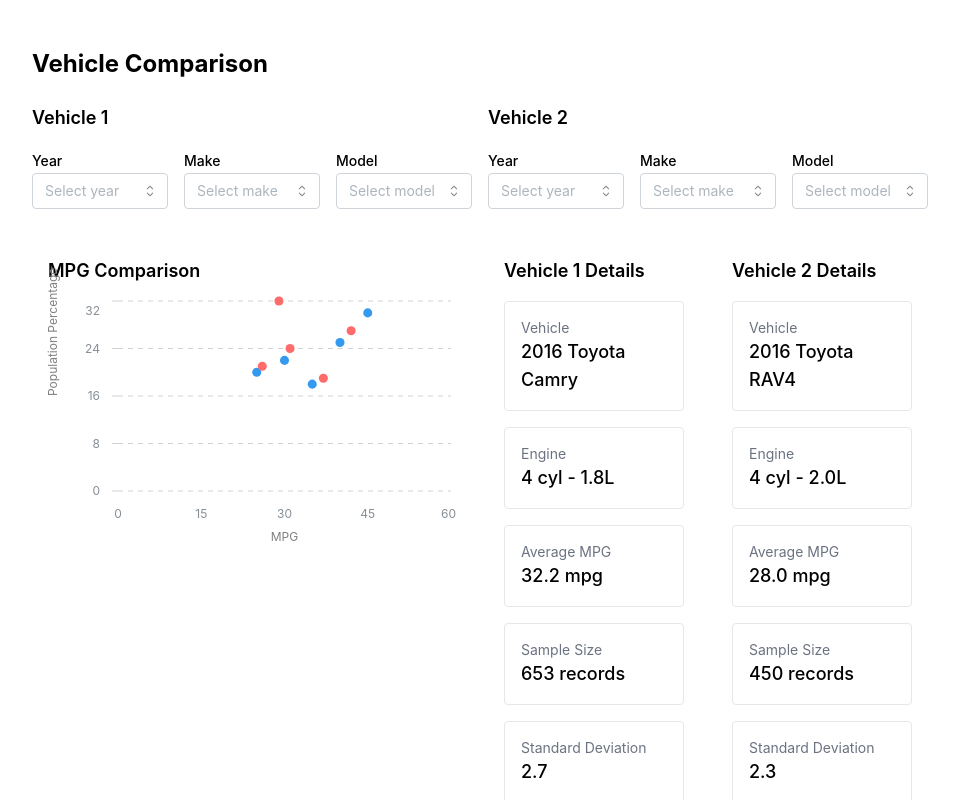
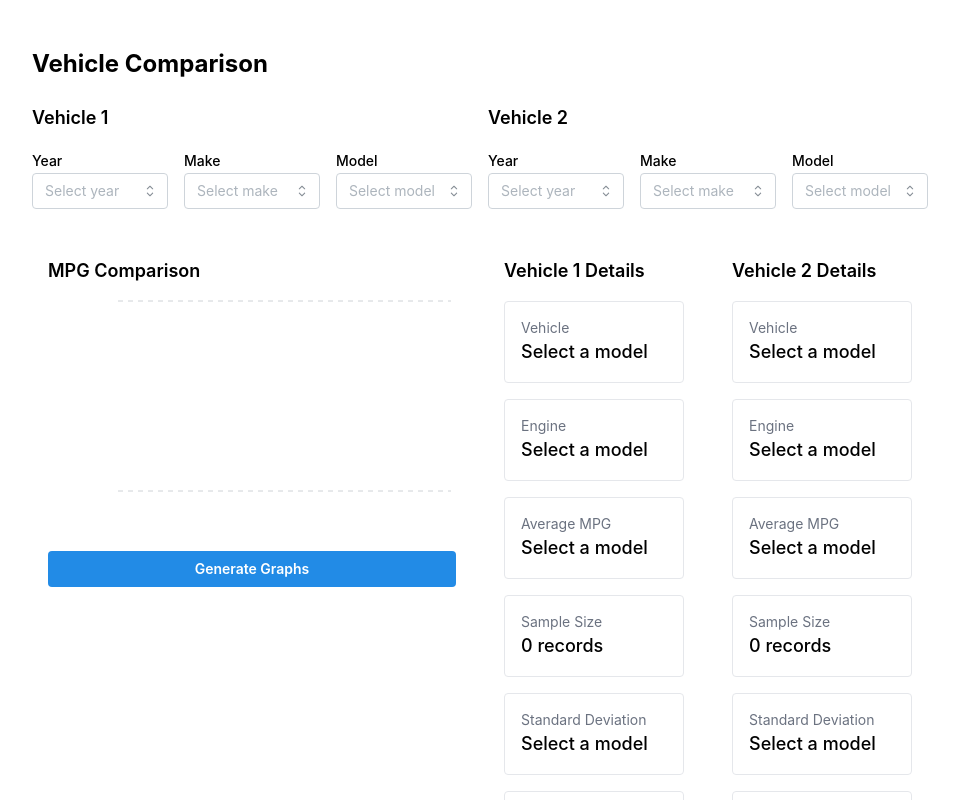
Before and after one commit to Jwaffled/hackutd24, a React (Vite) app in the folder frontend/Fuellytics/: page /examples in a window 1280 px wide. Shown: the top 800 px of the page, without its empty margins (160-1119 px from the left). Built offline with nearby package versions, Linux system fonts and the light colour scheme; no server answers.

Commit message:
finish comparison

```diff
--- a/frontend/Fuellytics/src/components/pages/Comparisons.tsx
+++ b/frontend/Fuellytics/src/components/pages/Comparisons.tsx
@@ -1,7 +1,8 @@
 import React, { useEffect, useState } from 'react';
 
 import { ScatterChart } from '@mantine/charts';
-import { Card, Container, Grid, Paper, Select } from '@mantine/core';
+import { Button, Card, Container, Grid, Paper, Select } from '@mantine/core';
+import { fetchYears, fetchMakes, fetchEntriesByYear, fetchModels, IEntriesResponse } from '../../utils';
 
 type DataItem = {
   value: string;
@@ -70,21 +71,24 @@
   },
 ];
 
-// Mock fetch functions
-const fetchYears = async (): Promise<DataItem[]> => {
-  await new Promise(resolve => setTimeout(resolve, 500));
-  return mockYears;
-};
+function calculateProbabilityDensity (x: number, mean: number, stdDev: number) {
+  // Calculate the normal distribution PDF at point x
+  const exponent = Math.pow(x - mean, 2) / (2 * Math.pow(stdDev, 2));
+  const coefficient = 1 / (stdDev * Math.sqrt(2 * Math.PI));
+  return coefficient * Math.exp(-exponent);
+}
 
-const fetchMakes = async (): Promise<DataItem[]> => {
-  await new Promise(resolve => setTimeout(resolve, 500));
-  return mockMakes;
-};
-
-const fetchModels = async (make: string): Promise<DataItem[]> => {
-  await new Promise(resolve => setTimeout(resolve, 500));
-  return mockModels[make] || [];
-};
+interface GraphData {
+    name: string,
+    color: string,
+    data: Array<{
+      mpg: number,
+      cylinders: number,
+      displacement: number,
+      probability: number,
+      year: number,
+    }>
+}
 
 function ComparisonPage() {
   // State for Vehicle 1
@@ -94,6 +98,9 @@
   const [make1Value, setMake1Value] = useState<string>('');
   const [model1Data, setModel1Data] = useState<DataItem[]>([]);
   const [model1Value, setModel1Value] = useState<string>('');
+  const [generatedVehicle1Data, setGeneratedVehicle1Data] = useState<IEntriesResponse | null>(null);
+  const [average1Mpg, setAverage1Mpg] = useState<number>(0);
+  const [stdDev1Mpg, setStdDev1Mpg] = useState<number>(0);
 
   // State for Vehicle 2
   const [year2Data, setYear2Data] = useState<DataItem[]>([]);
@@ -102,41 +109,145 @@
   const [make2Value, setMake2Value] = useState<string>('');
   const [model2Data, setModel2Data] = useState<DataItem[]>([]);
   const [model2Value, setModel2Value] = useState<string>('');
+  const [average2Mpg, setAverage2Mpg] = useState<number>(0);
+  const [stdDev2Mpg, setStdDev2Mpg] = useState<number>(0);
+  const [generatedVehicle2Data, setGeneratedVehicle2Data] = useState<IEntriesResponse | null>(null);
 
   // Load initial data
+
+  const [graphData, setGraphData] = useState<Array<GraphData>| null>(null);
+
   useEffect(() => {
-    const loadYears = async () => {
-      const years = await fetchYears();
-      setYear1Data(years);
-      setYear2Data(years);
-    };
-    loadYears();
-  }, []);
+    const fetchData = async () => {
+      const yearData = await fetchYears(make1Value, model1Value);
+      setYear1Data(yearData);
+    }
+    fetchData();
+  }, [make1Value, model1Value]);
 
-  // Load makes when year is selected
   useEffect(() => {
-    const loadMakes = async () => {
-      const makes = await fetchMakes();
-      setMake1Data(makes);
-      setMake2Data(makes);
-    };
-    if (year1Value) loadMakes();
+    const fetchData = async () => {
+      const makeData = await fetchMakes(year1Value);
+      setMake1Data(makeData);
+    }
+    fetchData();
   }, [year1Value]);
 
-  // Load models when make is selected
   useEffect(() => {
-    const loadModels = async () => {
+    const fetchData = async () => {
       if (make1Value) {
-        const models = await fetchModels(make1Value);
-        setModel1Data(models);
+        const modelData = await fetchModels(make1Value, year1Value);
+        setModel1Data(modelData);
       }
+    }
+    fetchData();
+  }, [make1Value, year1Value]);
+
+    useEffect(() => {
+    const fetchData = async () => {
+      const yearData = await fetchYears(make2Value, model2Value);
+      setYear2Data(yearData);
+    }
+    fetchData();
+  }, [make2Value, model2Value]);
+
+  useEffect(() => {
+    const fetchData = async () => {
+      const makeData = await fetchMakes(year2Value);
+      setMake2Data(makeData);
+    }
+    fetchData();
+  }, [year2Value]);
+
+  useEffect(() => {
+    const fetchData = async () => {
       if (make2Value) {
-        const models = await fetchModels(make2Value);
-        setModel2Data(models);
+        const modelData = await fetchModels(make2Value, year2Value);
+        setModel2Data(modelData);
       }
-    };
-    loadModels();
-  }, [make1Value, make2Value]);
+    }
+    fetchData();
+  }, [make2Value, year2Value]);
+
+  const generateGraph = async () => {
+    let addGraph1 = true;
+    let addGraph2 = true;
+    let graphData1;
+    let graphData2;
+    if (!year1Value || !make1Value || !model1Value) {
+      addGraph1 = false;
+    } else {
+      const entryData1 = await fetchEntriesByYear(year1Value, make1Value, model1Value);
+      setGeneratedVehicle1Data(entryData1);
+      const total = entryData1.data?.length;
+      if (total == 0) {
+        addGraph1 = false;
+      } else {
+
+      }
+      const average1 = entryData1.data?.reduce((accumulator, entry) => accumulator + parseFloat(entry.mpg.toString()), 0) / total;
+      setAverage1Mpg(average1);
+      const stdDev = Math.sqrt(entryData1.data?.map(x => Math.pow(parseFloat(x.mpg.toString()) - average1, 2)).reduce((a, b) => a + b, 0) / total);
+      console.log(stdDev);
+      setStdDev1Mpg(stdDev);
+      const formatted = entryData1.data?.map((entry, index) => {
+        const pdf = calculateProbabilityDensity(entry.mpg, average1, stdDev);
+        const probability = pdf * 100;
+        return {
+          mpg: entry.mpg,
+          cylinders: entryData1.cylinders,
+          displacement: entryData1.displacement,
+          probability: probability,
+          year: entryData1.year,
+        };
+      });
+      graphData1 = {
+        name: "Group 1",
+        color: "blue.5",
+        data: formatted
+      };
+    }
+
+    if (!year2Value || !make2Value || !model2Value) {
+      addGraph2 = false;
+    } else {
+      const entryData2 = await fetchEntriesByYear(year2Value, make2Value, model2Value);
+      setGeneratedVehicle2Data(entryData2);
+      const total2 = entryData2.data?.length;
+      if (total2 == 0) {
+        addGraph2 = false;
+      }
+      const average2 = entryData2.data?.reduce((accumulator, entry) => accumulator + parseFloat(entry.mpg.toString()), 0) / total2;
+      setAverage2Mpg(average2);
+      const stdDev2 = Math.sqrt(entryData2.data?.map(x => Math.pow(parseFloat(x.mpg.toString()) - average2, 2)).reduce((a, b) => a + b, 0) / total2);
+
+      setStdDev2Mpg(stdDev2);
+      const formatted2 = entryData2.data?.map((entry, index) => {
+        const pdf = calculateProbabilityDensity(entry.mpg, average2, stdDev2);
+        const probability = pdf * 100;
+        return {
+          mpg: entry.mpg,
+          cylinders: entryData2.cylinders,
+          displacement: entryData2.displacement,
+          probability: probability,
+          year: entryData2.year,
+        };
+      });
+      graphData2 = {
+        name: "Group 2",
+        color: "red.5",
+        data: formatted2
+      }
+    }
+
+    if (addGraph1 && addGraph2) {
+      setGraphData([graphData1!, graphData2!]);
+    } else if (addGraph1) {
+      setGraphData([graphData1!])
+    } else if (addGraph2) {
+      setGraphData([graphData2!]);
+    }
+  }
 
   const StatItem = ({ label, value }: { label: string; value: string }) => (
     <Paper className="p-4 rounded-md border">
@@ -158,6 +269,7 @@
             <Grid>
               <Grid.Col span={4}>
                 <Select
+                  searchable
                   label="Year"
                   placeholder="Select year"
                   data={year1Data}
@@ -167,6 +279,7 @@
               </Grid.Col>
               <Grid.Col span={4}>
                 <Select
+                  searchable
                   label="Make"
                   placeholder="Select make"
                   data={make1Data}
@@ -176,6 +289,7 @@
               </Grid.Col>
               <Grid.Col span={4}>
                 <Select
+                  searchable
                   label="Model"
                   placeholder="Select model"
                   data={model1Data}
@@ -192,6 +306,7 @@
             <Grid>
               <Grid.Col span={4}>
                 <Select
+                  searchable
                   label="Year"
                   placeholder="Select year"
                   data={year2Data}
@@ -201,6 +316,7 @@
               </Grid.Col>
               <Grid.Col span={4}>
                 <Select
+                  searchable
                   label="Make"
                   placeholder="Select make"
                   data={make2Data}
@@ -210,6 +326,7 @@
               </Grid.Col>
               <Grid.Col span={4}>
                 <Select
+                  searchable
                   label="Model"
                   placeholder="Select model"
                   data={model2Data}
@@ -230,11 +347,16 @@
               <div className="h-[300px]">
                 <ScatterChart
                   h={250}
-                  data={scatterData}
-                  dataKey={{ x: 'MPG', y: 'BMI' }}
+                  data={graphData ?? [{name: "", data: [], color: ""}]}
+                  dataKey={{ x: 'mpg', y: 'probability' }}
                   xAxisLabel="MPG"
-                  yAxisLabel="Population Percentage"
+                  yAxisLabel="Percentage"
                 />
+                <Button
+                  fullWidth
+                  onClick={generateGraph}>
+                  Generate Graphs
+                </Button>
               </div>
             </Card>
           </Grid.Col>
@@ -248,25 +370,22 @@
                   <h2 className="text-lg font-semibold mb-4">Vehicle 1 Details</h2>
                   <Grid>
                     <Grid.Col span={12}>
-                      <StatItem label="Vehicle" value="2016 Toyota Camry" />
+                      <StatItem label="Vehicle" value={generatedVehicle1Data?.year ? `${generatedVehicle1Data?.year} ${generatedVehicle1Data?.make} ${generatedVehicle1Data?.model}` : "Select a model"} />
                     </Grid.Col>
                     <Grid.Col span={12}>
-                      <StatItem label="Engine" value="4 cyl - 1.8L" />
+                      <StatItem label="Engine" value={generatedVehicle1Data?.cylinders ? `${generatedVehicle1Data?.cylinders} cyl ${generatedVehicle1Data?.displacement} L` : "Select a model"} />
                     </Grid.Col>
                     <Grid.Col span={12}>
-                      <StatItem label="Average MPG" value="32.2 mpg" />
+                      <StatItem label="Average MPG" value={average1Mpg !== 0 ? `${average1Mpg.toFixed(2)} Miles per Gallon` : "Select a model"} />
                     </Grid.Col>
                     <Grid.Col span={12}>
-                      <StatItem label="Sample Size" value="653 records" />
+                      <StatItem label="Sample Size" value={`${generatedVehicle1Data?.recordsReturned ?? 0} records`} />
                     </Grid.Col>
                     <Grid.Col span={12}>
-                      <StatItem label="Standard Deviation" value="2.7" />
+                      <StatItem label="Standard Deviation" value={stdDev1Mpg !== 0 || generatedVehicle1Data?.recordsReturned == 1 ? `${stdDev1Mpg.toFixed(2)} Miles per Gallon` : "Select a model"} />
                     </Grid.Col>
                     <Grid.Col span={12}>
-                      <StatItem label="Variance" value="1.5" />
-                    </Grid.Col>
-                    <Grid.Col span={12}>
-                      <StatItem label="Median MPG" value="34 mpg" />
+                      <StatItem label="Variance" value={stdDev1Mpg !== 0 || generatedVehicle1Data?.recordsReturned == 1 ? `${Math.pow(stdDev1Mpg, 2).toFixed(2)} Miles^2 per Gallon^2` : "Select a model"} />
                     </Grid.Col>
                   </Grid>
                 </Card>
@@ -278,25 +397,22 @@
                   <h2 className="text-lg font-semibold mb-4">Vehicle 2 Details</h2>
                   <Grid>
                     <Grid.Col span={12}>
-                      <StatItem label="Vehicle" value="2016 Toyota RAV4" />
+                      <StatItem label="Vehicle" value={generatedVehicle2Data?.year ? `${generatedVehicle2Data?.year} ${generatedVehicle2Data?.make} ${generatedVehicle2Data?.model}` : "Select a model"} />
                     </Grid.Col>
                     <Grid.Col span={12}>
-                      <StatItem label="Engine" value="4 cyl - 2.0L" />
+                      <StatItem label="Engine" value={generatedVehicle2Data?.cylinders ? `${generatedVehicle2Data?.cylinders} cyl ${generatedVehicle2Data?.displacement} L` : "Select a model"} />
                     </Grid.Col>
                     <Grid.Col span={12}>
-                      <StatItem label="Average MPG" value="28.0 mpg" />
+                      <StatItem label="Average MPG" value={average2Mpg !== 0 ? `${average2Mpg.toFixed(2)} Miles per Gallon` : "Select a model"} />
                     </Grid.Col>
                     <Grid.Col span={12}>
-                      <StatItem label="Sample Size" value="450 records" />
+                      <StatItem label="Sample Size" value={`${generatedVehicle2Data?.recordsReturned ?? 0} records`} />
                     </Grid.Col>
                     <Grid.Col span={12}>
-                      <StatItem label="Standard Deviation" value="2.3" />
+                      <StatItem label="Standard Deviation" value={stdDev2Mpg !== 0 || generatedVehicle2Data?.recordsReturned == 1 ? `${stdDev2Mpg.toFixed(2)} Miles per Gallon` : "Select a model"} />
                     </Grid.Col>
                     <Grid.Col span={12}>
-                      <StatItem label="Variance" value="1.1" />
-                    </Grid.Col>
-                    <Grid.Col span={12}>
-                      <StatItem label="Median MPG" value="29 mpg" />
+                      <StatItem label="Variance" value={stdDev2Mpg !== 0 || generatedVehicle2Data?.recordsReturned == 1 ? `${Math.pow(stdDev2Mpg, 2).toFixed(2)} Miles^2 per Gallon^2` : "Select a model"} />
                     </Grid.Col>
                   </Grid>
                 </Card>
```
